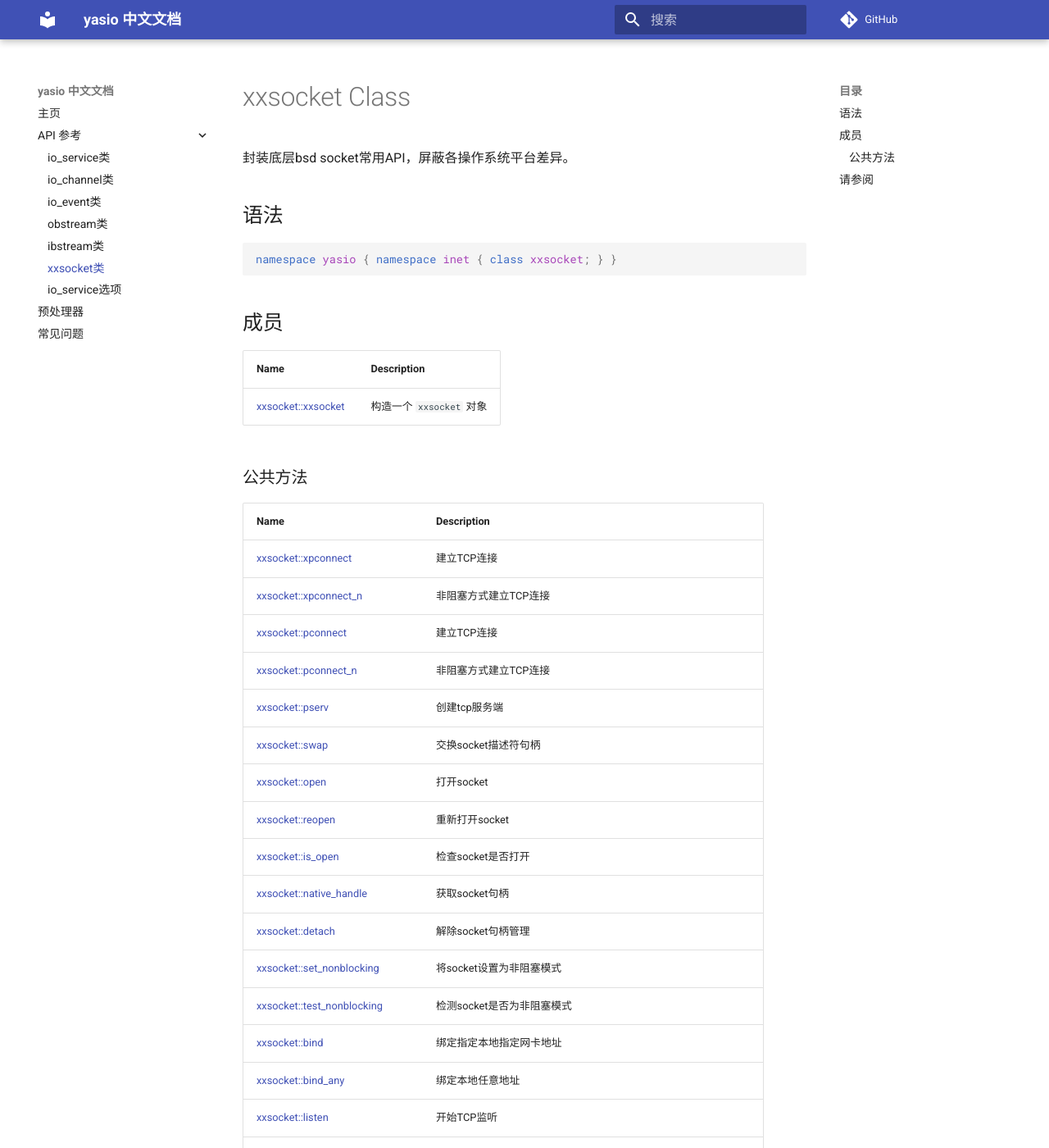
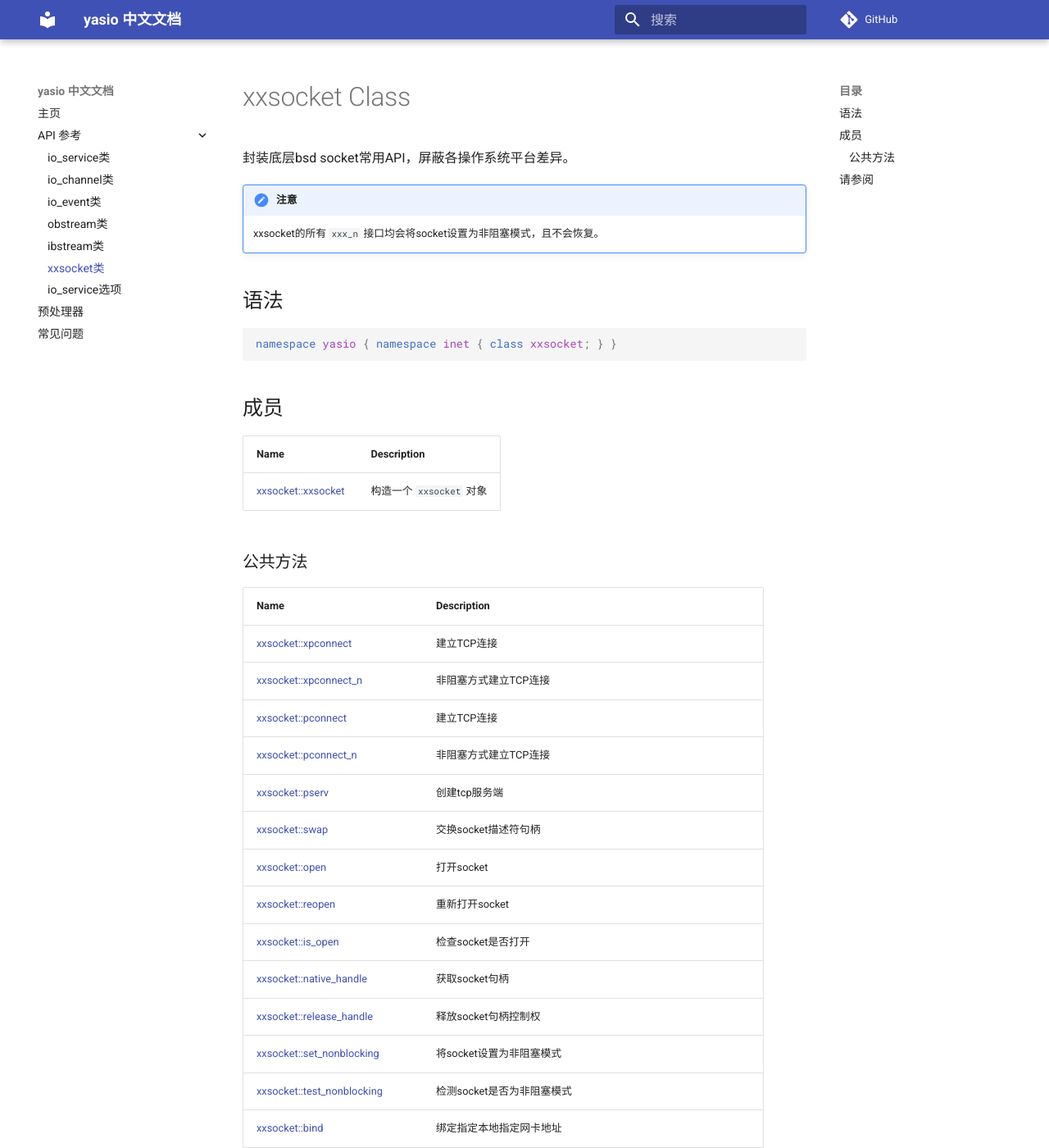
Before and after one commit to yasio/docs-936, an MkDocs documentation site: the page built from docs/api/reference/xxsocket-class.md, in a window 1280 px wide and 1400 px high. Shown: the whole window at 82% size. Built offline with MkDocs 1.6.1 and Material for MkDocs 9.7.7, drawn with Linux system fonts in a browser that asks for light colours; comment, search, counter and statistics services are not loaded.

Commit message:
Sync changes.

```diff
--- a/docs/api/reference/xxsocket-class.md
+++ b/docs/api/reference/xxsocket-class.md
@@ -8,6 +8,10 @@
 # xxsocket Class
 
 封装底层bsd socket常用API，屏蔽各操作系统平台差异。
+
+!!! attention "注意"
+
+    xxsocket的所有 `xxx_n` 接口均会将socket设置为非阻塞模式，且不会恢复。
 
 ## 语法
 
@@ -35,7 +39,7 @@
 |[xxsocket::reopen](#reopen)|重新打开socket|
 |[xxsocket::is_open](#is_open)|检查socket是否打开|
 |[xxsocket::native_handle](#native_handle)|获取socket句柄|
-|[xxsocket::detach](#detach)|解除socket句柄管理|
+|[xxsocket::release_handle](#release_handle)|释放socket句柄控制权|
 |[xxsocket::set_nonblocking](#set_nonblocking)|将socket设置为非阻塞模式|
 |[xxsocket::test_nonblocking](#test_nonblocking)|检测socket是否为非阻塞模式|
 |[xxsocket::bind](#bind)|绑定指定本地指定网卡地址|
```
Also changed, not shown: docs/api/reference/io_channel-class.md (+1 -1 lines).
